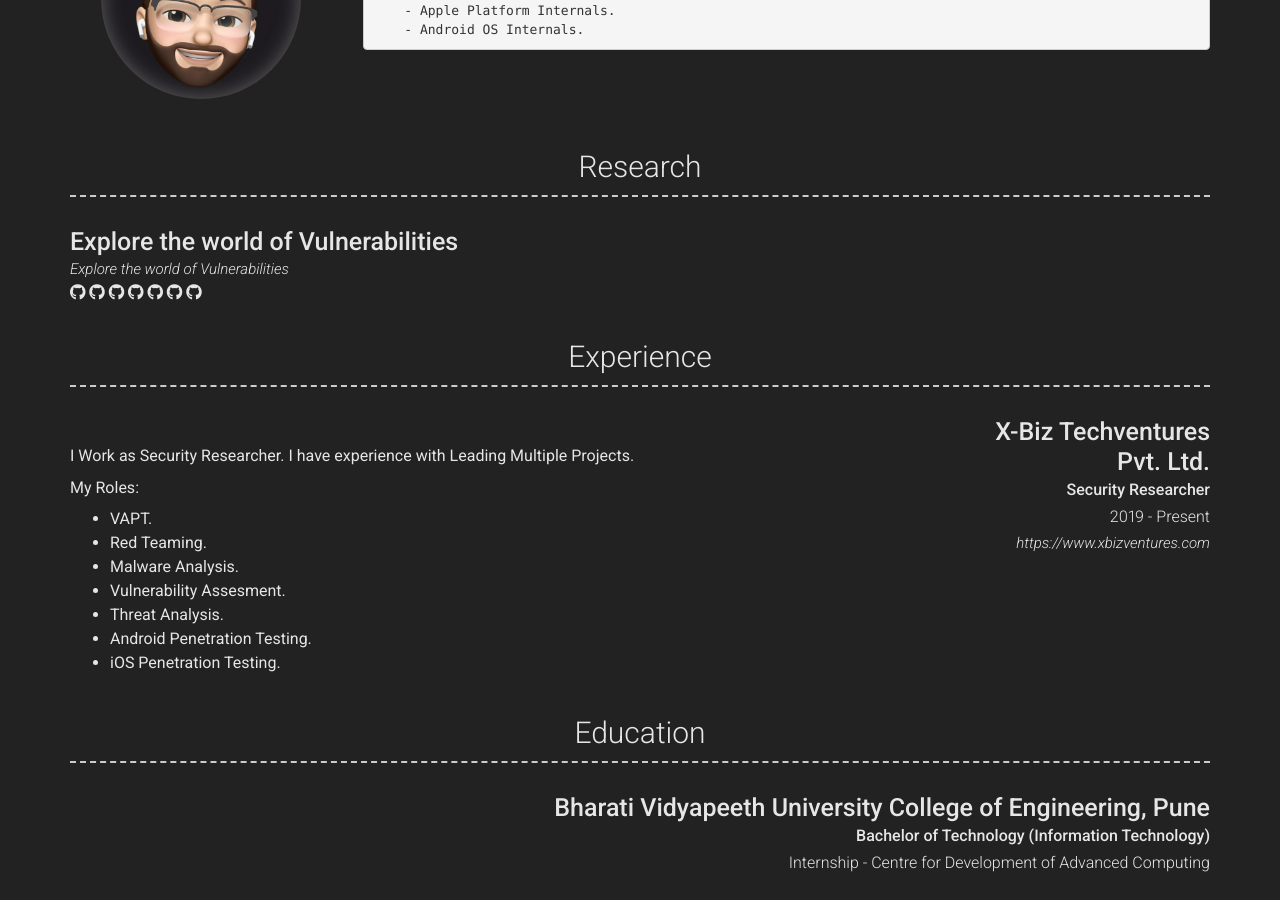
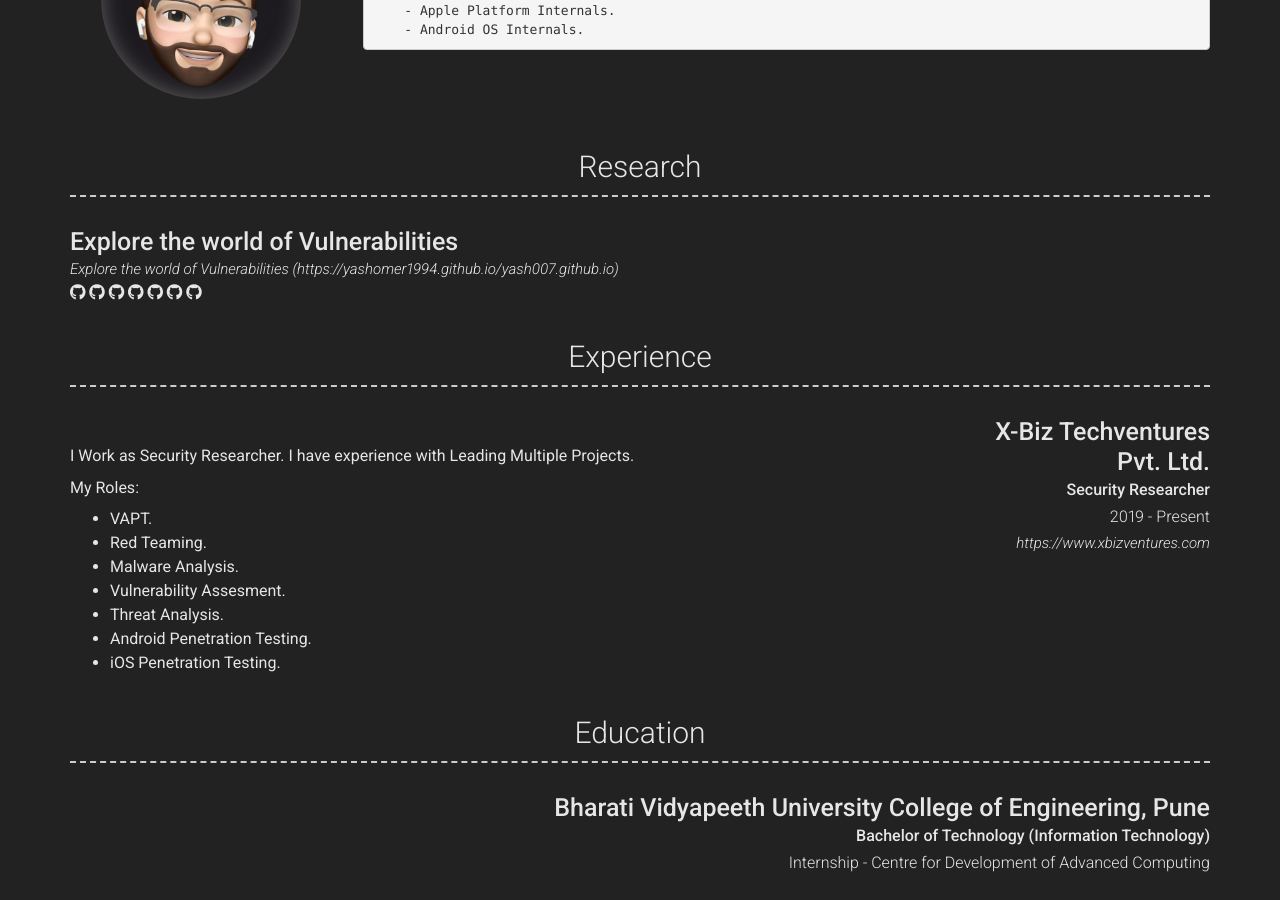
Before and after one commit to yashomer1994/Resume, a Jekyll site: the page built from index.md, in a window 1280 px wide and 900 px high, scrolled down 454 px. Built offline with Jekyll 4.4.1, drawn with Linux system fonts in a browser that asks for light colours; nearby versions of some CDN libraries.

Commit message:
Update _config.yml

```diff
--- a/_config.yml
+++ b/_config.yml
@@ -65,9 +65,8 @@
     content:
       - layout: top
         title: Explore the world of Vulnerabilities
-        link: Explore the world of Vulnerabilities
-        url: https://yashomer1994.github.io/yash007.github.io/
-
+        link: Explore the world of Vulnerabilities (https://yashomer1994.github.io/yash007.github.io)
+        url:
         additional_links:
           - link:  Emotet Malware Analysis (eg. sproogen/modern-resume-theme)
             icon: fab fa-github
```
